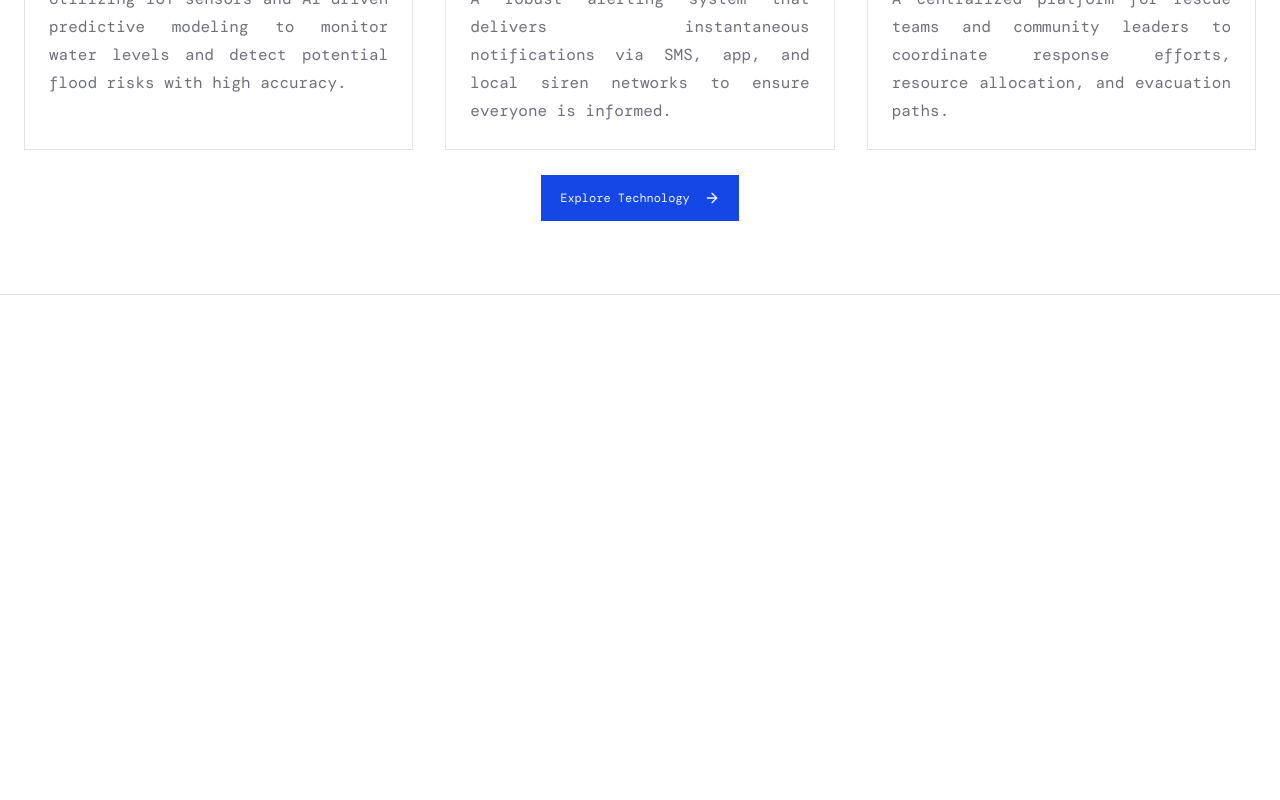
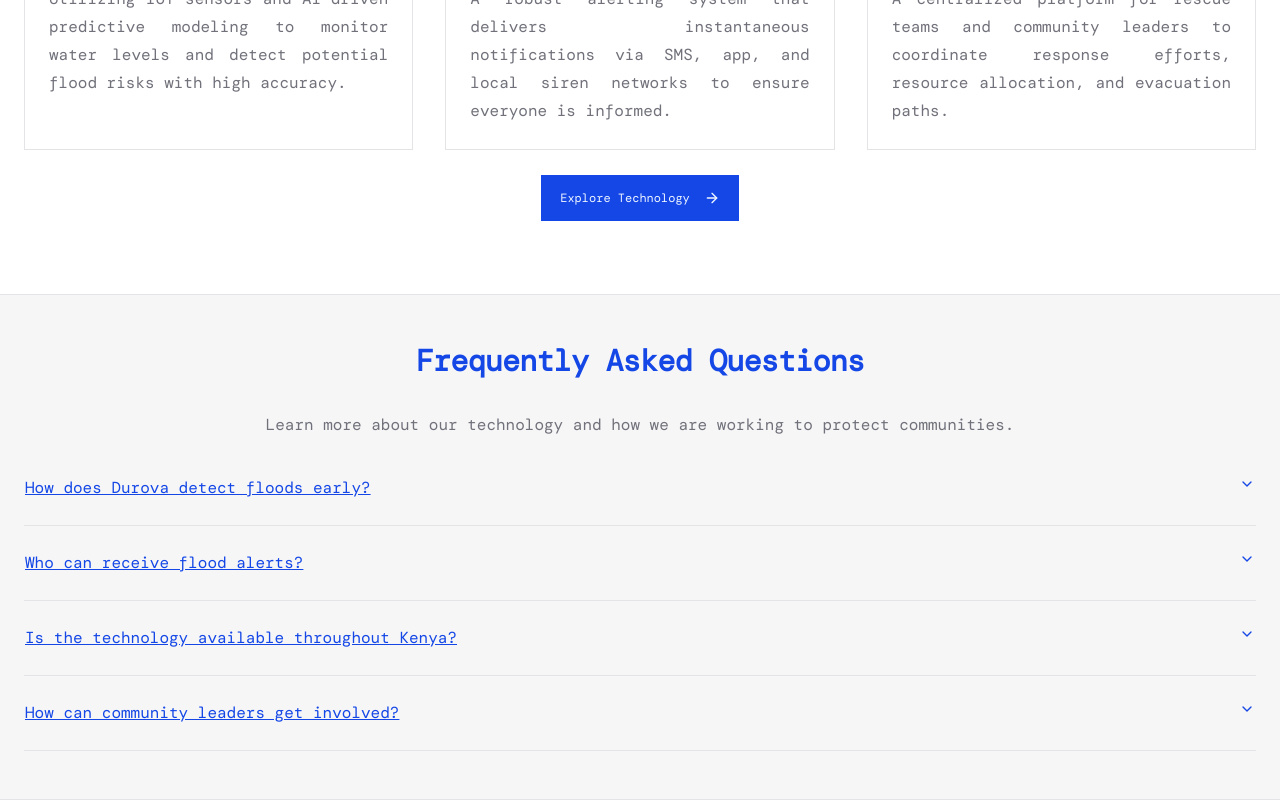
Before and after one commit to james-kaguru/durova, a Next.js app: page / in a window 1280 px wide. Shown: the part 2302-3102 px from the top of the page. Before the commit the page ends 2597 px from the top, so only its background shows below. Built offline with nearby package versions, Linux system fonts and the light colour scheme.

Commit message:
finished faq

```diff
--- /dev/null
+++ b/app/faq.tsx
@@ -0,0 +1,54 @@
+import { TypographyH2, TypographyP } from "@/components/typography";
+import {
+  Accordion,
+  AccordionContent,
+  AccordionItem,
+  AccordionTrigger,
+} from "@/components/ui/accordion";
+
+export default function Faq() {
+  const faqs = [
+    {
+      question: "How does Durova detect floods early?",
+      answer: "We deploy a network of solar-powered IoT water level sensors along river basins and in flood-prone urban areas. These sensors stream data to our AI backend, which analyzes trends and issues alerts before water levels become critical.",
+    },
+    {
+      question: "Who can receive flood alerts?",
+      answer: "Our system is designed for both individuals and organizations. Residents can sign up for SMS and app-based alerts, while government agencies and NGOs use our coordination dashboard for broader disaster management.",
+    },
+    {
+      question: "Is the technology available throughout Kenya?",
+      answer: "We are currently scaling our operations, starting with the regions most affected by recent floods. Our goal is to achieve national coverage by the end of 2026.",
+    },
+    {
+      question: "How can community leaders get involved?",
+      answer: "Community leaders can partner with us to become 'Durova Hubs'. We provide training and specialized access to our coordination tools to help local leaders manage evacuations and resource distribution effectively.",
+    },
+  ];
+
+  return (
+    <section id="faq" className="py-12 border-b bg-muted/80">
+      <div className="custom-container">
+        <div className="text-center">
+          <TypographyH2 className="text-primary">Frequently Asked Questions</TypographyH2>
+          <TypographyP>
+            Learn more about our technology and how we are working to protect communities.
+          </TypographyP>
+        </div>
+
+        <Accordion type="single" collapsible={true} className="w-full mt-3">
+          {faqs.map((faq, index) => (
+            <AccordionItem key={index} value={`item-${index}`} className="border-b px-0">
+              <AccordionTrigger className="text-base text-left py-6 text-primary underline">
+                {faq.question}
+              </AccordionTrigger>
+              <AccordionContent className="text-muted-foreground text-base leading-relaxed pb-6">
+                {faq.answer}
+              </AccordionContent>
+            </AccordionItem>
+          ))}
+        </Accordion>
+      </div>
+    </section>
+  );
+}
--- a/app/page.tsx
+++ b/app/page.tsx
@@ -1,6 +1,7 @@
 import { About } from "./about";
 import { Hero } from "./hero";
 import { Services } from "./services";
+import Faq from "./faq";
 
 export default function Home() {
   return (
@@ -8,6 +9,7 @@ export default function Home() {
       <Hero />
       <About />
       <Services />
+      <Faq />
     </div>
   );
 }
--- a/components/ui/accordion.tsx
+++ b/components/ui/accordion.tsx
@@ -42,14 +42,14 @@ function AccordionTrigger({
       <AccordionPrimitive.Trigger
         data-slot="accordion-trigger"
         className={cn(
-          "group/accordion-trigger relative flex flex-1 items-start justify-between rounded-none border border-transparent py-2.5 text-left text-xs font-medium transition-all outline-none hover:underline focus-visible:border-ring focus-visible:ring-1 focus-visible:ring-ring/50 focus-visible:after:border-ring disabled:pointer-events-none disabled:opacity-50 **:data-[slot=accordion-trigger-icon]:ml-auto **:data-[slot=accordion-trigger-icon]:size-4 **:data-[slot=accordion-trigger-icon]:text-muted-foreground",
+          "group/accordion-trigger relative flex flex-1 items-start justify-between rounded-none border border-transparent py-2.5 text-left text-xs font-medium transition-all outline-none hover:underline focus-visible:border-ring focus-visible:ring-1 focus-visible:ring-ring/50 focus-visible:after:border-ring disabled:pointer-events-none disabled:opacity-50 **:data-[slot=accordion-trigger-icon]:ml-2 **:data-[slot=accordion-trigger-icon]:size-4 **:data-[slot=accordion-trigger-icon]:text-primary",
           className
         )}
         {...props}
       >
         {children}
-        <ChevronDownIcon data-slot="accordion-trigger-icon" className="pointer-events-none shrink-0 group-aria-expanded/accordion-trigger:hidden" />
-        <ChevronUpIcon data-slot="accordion-trigger-icon" className="pointer-events-none hidden shrink-0 group-aria-expanded/accordion-trigger:inline" />
+        <ChevronDownIcon data-slot="accordion-trigger-icon" className=" pointer-events-none shrink-0 group-aria-expanded/accordion-trigger:hidden" />
+        <ChevronUpIcon data-slot="accordion-trigger-icon" className=" pointer-events-none hidden shrink-0 group-aria-expanded/accordion-trigger:inline" />
       </AccordionPrimitive.Trigger>
     </AccordionPrimitive.Header>
   )
```
